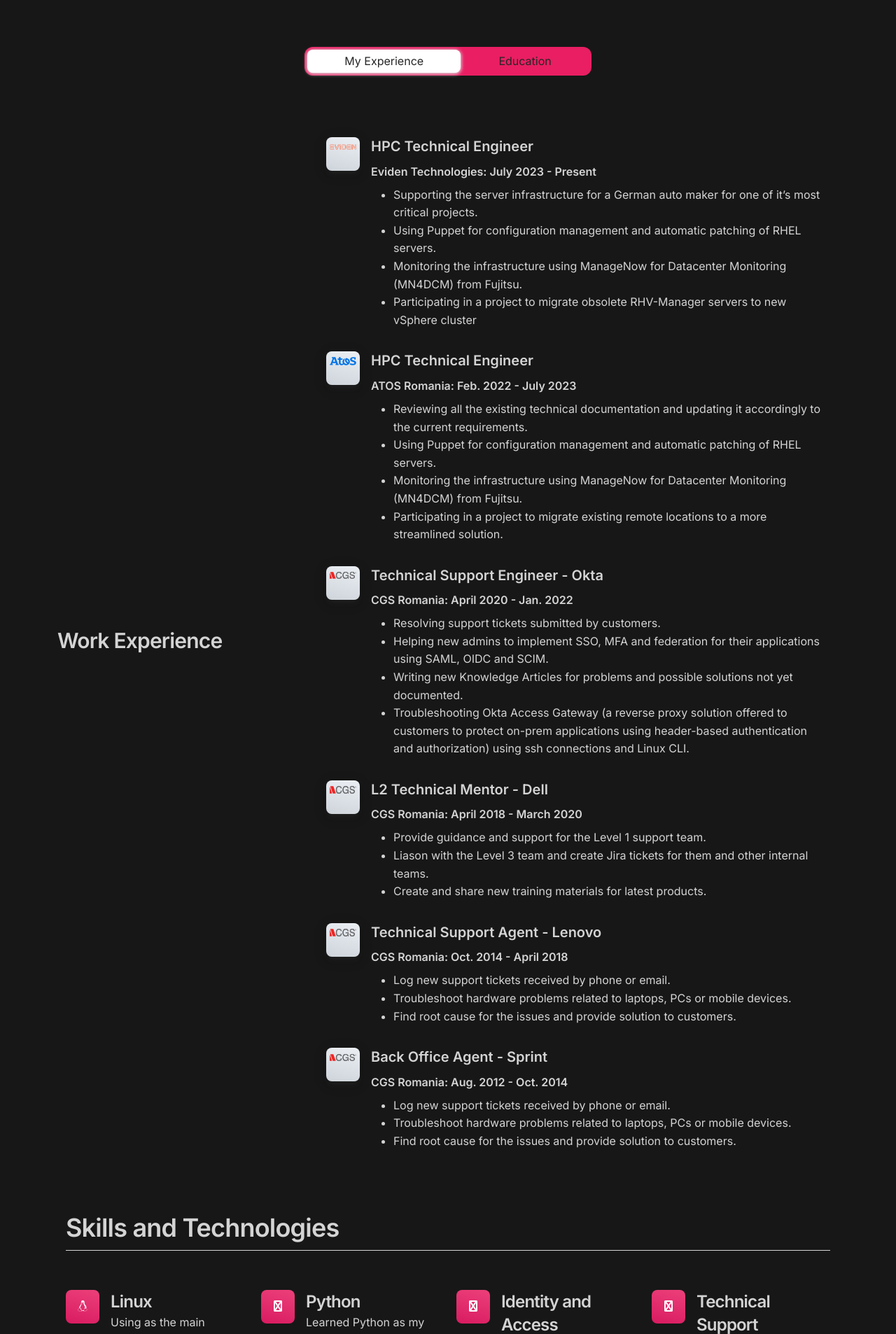
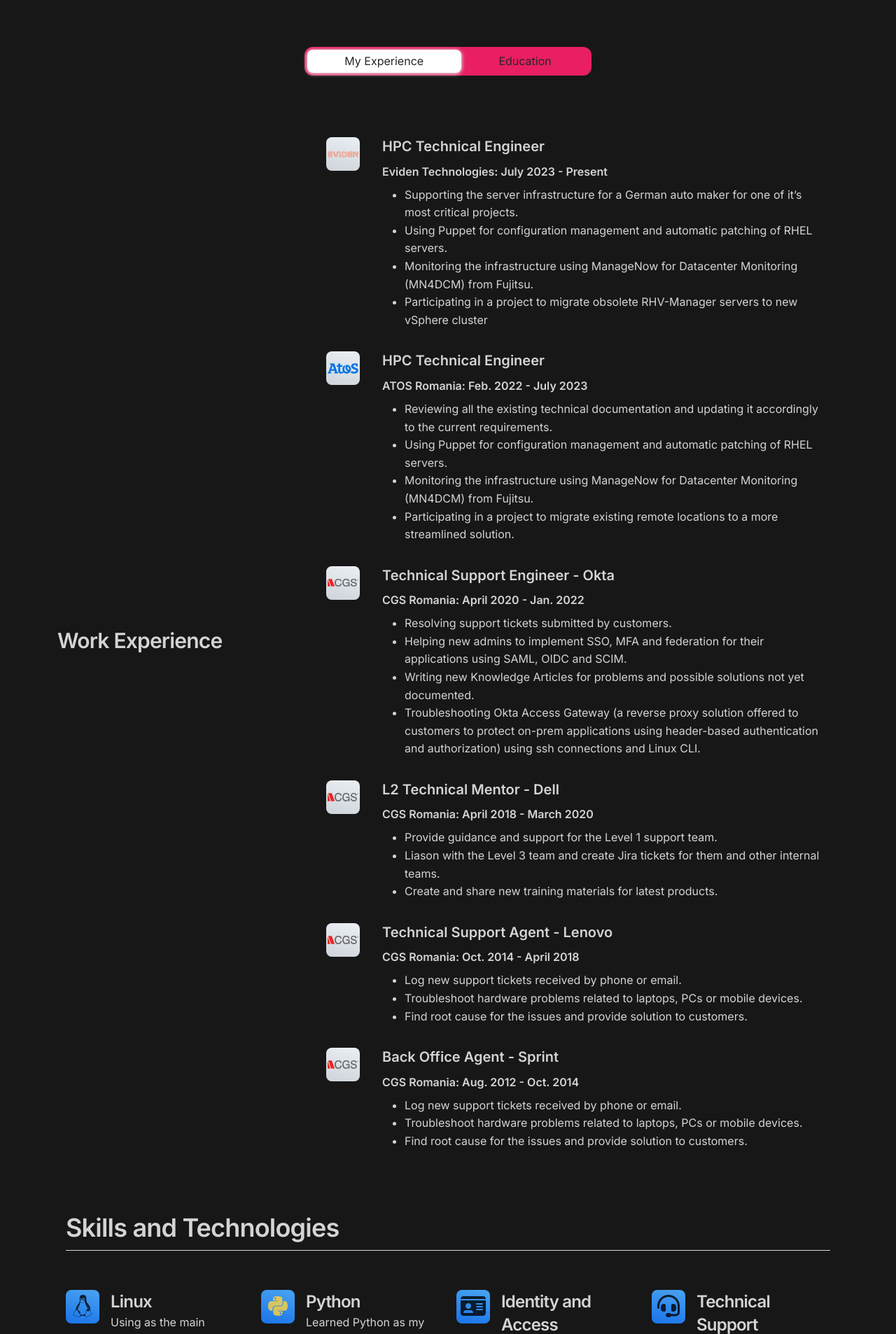
Before and after one commit to the-whiz84/Portfolio-Website, a Flask app: page / in a window 1280 px wide. Shown: the part 1163-3069 px from the top of the page at 70% size. Run offline with Flask 3, Linux system fonts and the light colour scheme; some libraries are stand-ins or nearby versions.

Commit message:
Add Skills section. Updated style of other sections

```diff
--- a/templates/base.html
+++ b/templates/base.html
@@ -71,20 +71,37 @@
                                     <a class="nav-link ps-2 d-flex justify-content-between cursor-pointer align-items-center"
                                         href="{{ url_for('home') }}">
                                         <i
-                                            class="material-symbols-rounded opacity-6 me-2 text-md">home</i>
+                                            class="material-symbols-rounded opacity-8 me-1 text-md">home</i>
                                         Home
                                     </a>
                                 </li>
                                 <li class="nav-item">
                                     <a class="nav-link ps-2 d-flex justify-content-between cursor-pointer align-items-center"
-                                        href="javascript:;">
-                                        About Me
+                                        href="#projects">
+                                        <i
+                                            class="material-symbols-rounded opacity-8 me-1 text-md">code_blocks</i>
+                                        Projects
                                     </a>
                                 </li>
                                 <li class="nav-item">
                                     <a class="nav-link ps-2 d-flex justify-content-between cursor-pointer align-items-center"
+                                        href="#experience">
+                                        <i
+                                            class="material-symbols-rounded opacity-8 me-1 text-md">work_history</i>
+                                        Experience
+                                    </a>
+                                </li>
+                                <li class="nav-item">
+                                    <a class="nav-link ps-2 d-flex justify-content-between cursor-pointer align-items-center"
+                                        href="#skills">
+                                        <i
+                                            class="material-symbols-rounded opacity-8 me-1 text-md">api</i>
+                                        Skills</a>
+                                </li>
+                                <li class="nav-item">
+                                    <a class="nav-link ps-2 d-flex justify-content-between cursor-pointer align-items-center"
                                         href="mailto:radu@zerodawn.tech"><i
-                                            class="material-symbols-rounded opacity-6 me-2 text-md">mail</i>
+                                            class="material-symbols-rounded opacity-8 me-1 text-md">mail</i>
                                         Contact Me
                                     </a>
                                 </li>
--- a/templates/index.html
+++ b/templates/index.html
@@ -12,7 +12,8 @@
                     <div
                         class="col-lg-4 text-center p-3 pe-md-0 mx-auto my-auto">
                         <img class="w-100 border-radius-md shadow-lg"
-                            src="../static/assets/img/Radu.png" alt="radu">
+                            src="{{ url_for('static', filename='assets/img/Radu.png') }}"
+                            alt="radu">
                     </div>
                     <h5 class="d-flex justify-content-center text-primary">
                         Hello, I'm</h5>
@@ -50,13 +51,13 @@
 </header>
 <!-- -------- END HEADER ------ -->
 
+<!-- START Projects -->
 <div>
-    <!-- START Projects w/ 4 cards w/ image & text & link -->
     <section class="py-3">
         <div class="container">
             <div class="row">
                 <div class="col-lg-6">
-                    <h3 class="mb-5">Check my latest Projects</h3>
+                    <h3 id="projects" class="mb-5">Check my latest Projects</h3>
                 </div>
             </div>
             <div class="row">
@@ -64,31 +65,26 @@
                     <div class="card card-plain">
                         <div class="card-header p-0 position-relative">
                             <a class="d-block blur-shadow-image">
-                                <img src="../../static/assets/img/examples/testimonial-6-2.jpg"
-                                    alt="img-blur-shadow"
+                                <img src="{{ url_for('static', filename='assets/img/examples/testimonial-6-2.jpg') }}"
+                                    alt="python projects"
                                     class="img-fluid shadow border-radius-lg"
                                     loading="lazy">
                             </a>
                         </div>
                         <div class="card-body px-0">
                             <h5>
-                                <a href="javascript:;"
-                                    class="text-dark font-weight-bold">Rover
-                                    raised $65
-                                    million</a>
+                                <a href="https://github.com/the-whiz84/Python_Projects"
+                                    class="text-light font-weight-bold">Python
+                                    Projects</a>
                             </h5>
-                            <p>
-                                Finding temporary housing for your dog
-                                should be
-                                as easy as
-                                renting an Airbnb. That’s the idea
-                                behind Rover
-                                ...
+                            <p>This is the GitHub repo for most of the projects
+                                created using Python during the 100 Days of Code
+                                bootcamp. Larger projects have separate repos.
                             </p>
-                            <a href="javascript:;"
-                                class="text-info text-sm icon-move-right">Read
-                                More
-                                <i class="fas fa-arrow-right text-xs ms-1"></i>
+                            <a href="https://github.com/the-whiz84/Python_Projects"
+                                class="text-info text-sm icon-move-right">Go to
+                                GitHub<i
+                                    class="fas fa-arrow-right text-xs ms-1"></i>
                             </a>
                         </div>
                     </div>
@@ -97,7 +93,7 @@
                     <div class="card card-plain">
                         <div class="card-header p-0 position-relative">
                             <a class="d-block blur-shadow-image">
-                                <img src="../../static/assets/img/examples/testimonial-6-3.jpg"
+                                <img src="{{ url_for('static', filename='assets/img/examples/testimonial-6-3.jpg') }}"
                                     alt="img-blur-shadow"
                                     class="img-fluid shadow border-radius-lg"
                                     loading="lazy">
@@ -129,7 +125,7 @@
                     <div class="card card-plain">
                         <div class="card-header p-0 position-relative">
                             <a class="d-block blur-shadow-image">
-                                <img src="../../static/assets/img/examples/blog-9-4.jpg"
+                                <img src="{{ url_for('static', filename='assets/img/examples/blog-9-4.jpg') }}"
                                     alt="img-blur-shadow"
                                     class="img-fluid shadow border-radius-lg"
                                     loading="lazy">
@@ -157,45 +153,51 @@
                         </div>
                     </div>
                 </div>
-                <div class="col-lg-3 col-md-12 col-12">
-                    <div class="card card-blog card-background cursor-pointer">
-                        <div class="full-background"
-                            style="background-image: url('../../static/assets/img/examples/blog2.jpg')"
-                            loading="lazy"></div>
-                        <div class="card-body">
-                            <div class="content-left text-start my-auto py-4">
-                                <h2 class="card-title text-white">
-                                    Flexible work
-                                    hours</h2>
-                                <p class="card-description text-white">
-                                    Rather
-                                    than worrying
-                                    about switching offices every couple
-                                    years,
-                                    you stay in the
-                                    same place.</p>
+
+                <div class="col-lg-3 col-sm-6">
+                    <div class="card card-plain">
+                        <div class="card-header p-0 position-relative">
+                            <a class="d-block blur-shadow-image">
+                                <img src="{{ url_for('static', filename='assets/img/examples/blog-9-4.jpg') }}"
+                                    alt="img-blur-shadow"
+                                    class="img-fluid shadow border-radius-lg"
+                                    loading="lazy">
+                            </a>
+                        </div>
+                        <div class="card-body px-0">
+                            <h5>
                                 <a href="javascript:;"
-                                    class="text-white text-sm icon-move-right">Read
-                                    More
-                                    <i
-                                        class="fas fa-arrow-right text-xs ms-1"></i>
-                                </a>
-                            </div>
+                                    class="text-dark font-weight-bold">MateLabs
+                                    machine
+                                    learning</a>
+                            </h5>
+                            <p>
+                                If you’ve ever wanted to train a machine
+                                learning model
+                                and integrate it with IFTTT, you now can
+                                with
+                                ...
+                            </p>
+                            <a href="javascript:;"
+                                class="text-info text-sm icon-move-right">Read
+                                More
+                                <i class="fas fa-arrow-right text-xs ms-1"></i>
+                            </a>
                         </div>
                     </div>
                 </div>
             </div>
         </div>
     </section>
-    <!-- END Projects w/ 4 cards w/ image & text & link -->
 </div>
+<!-- END Projects -->
 
 <!-- START Career and Education -->
 <div class="row text-center py-5 mt-4 mb-4">
     <div class="col-4 mx-auto">
         <div class="nav-wrapper position-relative end-0">
             <ul class="nav nav-pills nav-fill p-1 bg-primary" role="tablist">
-                <li class="nav-item">
+                <li id="experience" class="nav-item">
                     <a class="nav-link mb-0 px-0 py-1 active"
                         data-bs-toggle="tab" href="#experience-tabs-simple"
                         role="tab" aria-controls="experience"
@@ -225,10 +227,10 @@
                 </div>
                 <div class="col-lg-8 mt-lg-0 mt-5 ps-lg-0 ps-0">
                     <div class="p-3 info-horizontal">
-                        <div
-                            class="icon icon-shape bg-gradient-light shadow-dark text-center">
+                        <div class="icon icon-shape bg-gradient-light text-center me-3"
+                            style="display: flex; justify-content: center; align-items: center;">
                             <img src="{{ url_for('static', filename='assets/img/logos/eviden.png') }}"
-                                alt="eviden" class="w-80">
+                                alt="eviden" class="w-90">
                         </div>
                         <div class="description ps-3">
                             <h5 class="mt-5 mt-lg-0">HPC Technical Engineer</h5>
@@ -251,10 +253,10 @@
                     </div>
 
                     <div class="p-3 info-horizontal">
-                        <div
-                            class="icon icon-shape  bg-gradient-light shadow-dark text-center">
+                        <div class="icon icon-shape  bg-gradient-light text-center me-3"
+                            style="display: flex; justify-content: center; align-items: center;">
                             <img src="{{ url_for('static', filename='assets/img/logos/atos.svg') }}"
-                                alt="atos" class="w-80">
+                                alt="atos" class="w-90">
                         </div>
                         <div class="description ps-3">
                             <h5 class="mt-5 mt-lg-0">HPC Technical Engineer</h5>
@@ -278,10 +280,10 @@
                     </div>
 
                     <div class="p-3 info-horizontal">
-                        <div
-                            class="icon icon-shape  bg-gradient-light shadow-dark text-center">
+                        <div class="icon icon-shape  bg-gradient-light text-center me-3"
+                            style="display: flex; justify-content: center; align-items: center;">
                             <img src="{{ url_for('static', filename='assets/img/logos/CGS.svg') }}"
-                                alt="cgs" class="w-80">
+                                alt="cgs" class="w-90">
                         </div>
                         <div class="description ps-3">
                             <h5 class="mt-5 mt-lg-0">Technical Support Engineer
@@ -309,10 +311,10 @@
                     </div>
 
                     <div class="p-3 info-horizontal">
-                        <div
-                            class="icon icon-shape  bg-gradient-light shadow-dark text-center">
+                        <div class="icon icon-shape  bg-gradient-light text-center me-3"
+                            style="display: flex; justify-content: center; align-items: center;">
                             <img src="{{ url_for('static', filename='assets/img/logos/CGS.svg') }}"
-                                alt="cgs" class="w-80">
+                                alt="cgs" class="w-90">
                         </div>
                         <div class="description ps-3">
                             <h5 class="mt-5 mt-lg-0">L2 Technical Mentor - Dell
@@ -333,10 +335,10 @@
                     </div>
 
                     <div class="p-3 info-horizontal">
-                        <div
-                            class="icon icon-shape  bg-gradient-light shadow-dark text-center">
+                        <div class="icon icon-shape  bg-gradient-light text-center me-3"
+                            style="display: flex; justify-content: center; align-items: center;">
                             <img src="{{ url_for('static', filename='assets/img/logos/CGS.svg') }}"
-                                alt="cgs" class="w-80">
+                                alt="cgs" class="w-90">
                         </div>
                         <div class="description ps-3">
                             <h5 class="mt-5 mt-lg-0">Technical Support Agent -
@@ -357,10 +359,10 @@
                     </div>
 
                     <div class="p-3 info-horizontal">
-                        <div
-                            class="icon icon-shape  bg-gradient-light shadow-dark text-center">
+                        <div class="icon icon-shape  bg-gradient-light text-center me-3"
+                            style="display: flex; justify-content: center; align-items: center;">
                             <img src="{{ url_for('static', filename='assets/img/logos/CGS.svg') }}"
-                                alt="cgs" class="w-80">
+                                alt="cgs" class="w-90">
                         </div>
                         <div class="description ps-3">
                             <h5 class="mt-5 mt-lg-0">Back Office Agent - Sprint
@@ -398,7 +400,7 @@
                 <div class="col-lg-8 mt-lg-0 mt-5 ps-lg-0 ps-0">
                     <div class="p-3 info-horizontal">
                         <div
-                            class="icon icon-shape  bg-gradient-light shadow-dark text-center">
+                            class="icon icon-shape  bg-gradient-light text-center me-3">
                             <img src="{{ url_for('static', filename='assets/img/logos/spiru_haret.jpg') }}"
                                 alt="cgs" class="w-100">
                         </div>
@@ -421,8 +423,9 @@
 
                     <div class="p-3 info-horizontal">
                         <div
-                            class="icon icon-shape  bg-gradient-dark shadow-dark text-center">
-                            <i class="fas fa-graduation-cap opacity-10"></i>
+                            class="icon icon-shape  bg-gradient-light text-center me-3">
+                            <i class="fa-solid fa-graduation-cap fa-2xl"
+                                style="color: #000000;"></i>
                         </div>
                         <div class="description ps-3">
                             <h5 class="mt-5 mt-lg-0">Baccalaureate Diploma</h5>
@@ -437,8 +440,9 @@
 
                     <div class="p-3 info-horizontal">
                         <div
-                            class="icon icon-shape  bg-gradient-dark shadow-dark text-center">
-                            <i class="fas fa-school opacity-10"></i>
+                            class="icon icon-shape  bg-gradient-light text-center me-3">
+                            <i class="fa-solid fa-school fa-2xl"
+                                style="color: #000000;"></i>
                         </div>
                         <div class="description ps-3">
                             <h5 class="mt-5 mt-lg-0">Secondary School
@@ -462,18 +466,17 @@
 <!-- END Education -->
 <!-- END Career and Education -->
 
-<!-- START Technologies -->
+<!-- START Skills and Technologies -->
 <div class="container px-4 py-5 mt-4 mb-4" id="icon-grid">
-    <h2 class="pb-2 border-bottom">Skills and Technologies</h2>
-
+    <h2 id="skills" class="pb-2 border-bottom">Skills and Technologies</h2>
     <div
         class="row row-cols-1 row-cols-sm-2 row-cols-md-3 row-cols-lg-4 g-4 py-5">
         <div class="col d-flex align-items-start">
-            <div class="icon icon-shape text-center bg-gradient-primary flex-shrink-0 me-3"
-                width="1.75em" height="1.75em">
-                <i class="fab fa-linux opacity-10"></i>
+            <div
+                class="icon icon-shape text-center bg-gradient-info flex-shrink-0 me-3">
+                <i class="fa-brands fa-linux fa-2xl"
+                    style="color: #000000;"></i>
             </div>
-
             <div>
                 <h3 class="fw-bold mb-0 fs-4 text-body-emphasis"> Linux</h3>
                 <p>Using as the main operating system. Capable of writing
@@ -482,9 +485,10 @@
             </div>
         </div>
         <div class="col d-flex align-items-start">
-            <div class="icon icon-shape text-center bg-gradient-primary flex-shrink-0 me-3"
-                width="1.75em" height="1.75em">
-                <i class="fas fa-python opacity-10"></i>
+            <div
+                class="icon icon-shape text-center bg-gradient-info flex-shrink-0 me-3">
+                <i class="fa-brands fa-python fa-2xl"
+                    style="color: #FFD43B;"></i>
             </div>
             <div>
                 <h3 class="fw-bold mb-0 fs-4 text-body-emphasis">Python</h3>
@@ -494,24 +498,24 @@
             </div>
         </div>
         <div class="col d-flex align-items-start">
-            <div class="icon icon-shape text-center bg-gradient-primary flex-shrink-0 me-3"
-                width="1.75em" height="1.75em">
-                <i class="fas fa-python opacity-10"></i>
+            <div
+                class="icon icon-shape text-center bg-gradient-info flex-shrink-0 me-3">
+                <i class="fa-solid fa-id-card fa-2xl"
+                    style="color: #000000;"></i>
             </div>
             <div>
                 <h3 class="fw-bold mb-0 fs-4 text-body-emphasis">Identity and
                     Access Management</h3>
-                <p>Experienced in resolving support tickets raised by clients
-                    that use Okta to
-                    integrate their on-prem or cloud applications with SSO, MFA
-                    and Lifecycle
-                    Management.</p>
+                <p>Resolved support tickets for Okta clients that integrated
+                    their on-prem or cloud applications with SSO, MFA and
+                    Lifecycle Management.</p>
             </div>
         </div>
         <div class="col d-flex align-items-start">
-            <div class="icon icon-shape text-center bg-gradient-primary flex-shrink-0 me-3"
-                width="1.75em" height="1.75em">
-                <i class="fas fa-python opacity-10"></i>
+            <div
+                class="icon icon-shape text-center bg-gradient-info flex-shrink-0 me-3">
+                <i class="fa-solid fa-headset fa-2xl"
+                    style="color: #000000;"></i>
             </div>
             <div>
                 <h3 class="fw-bold mb-0 fs-4 text-body-emphasis">Technical
@@ -522,9 +526,10 @@
             </div>
         </div>
         <div class="col d-flex align-items-start">
-            <div class="icon icon-shape text-center bg-gradient-primary flex-shrink-0 me-3"
-                width="1.75em" height="1.75em">
-                <i class="fas fa-python opacity-10"></i>
+            <div
+                class="icon icon-shape text-center bg-gradient-info flex-shrink-0 me-3">
+                <i class="fa-brands fa-github fa-2xl"
+                    style="color: #000000;"></i>
             </div>
             <div>
                 <h3 class="fw-bold mb-0 fs-4 text-body-emphasis">Git and GitHub
@@ -534,9 +539,10 @@
             </div>
         </div>
         <div class="col d-flex align-items-start">
-            <div class="icon icon-shape text-center bg-gradient-primary flex-shrink-0 me-3"
-                width="1.75em" height="1.75em">
-                <i class="fab fa-puppet opacity-10"></i>
+            <div
+                class="icon icon-shape text-center bg-gradient-info flex-shrink-0 me-3">
+                <i class="fa-solid fa-code-merge fa-2xl"
+                    style="color: #000000;"></i>
             </div>
             <div>
                 <h3 class="fw-bold mb-0 fs-4 text-body-emphasis">Puppet</h3>
@@ -545,9 +551,9 @@
             </div>
         </div>
         <div class="col d-flex align-items-start">
-            <div class="icon icon-shape text-center bg-gradient-primary flex-shrink-0 me-3"
-                width="1.75em" height="1.75em">
-                <i class="fab fa-puppet opacity-10"></i>
+            <div
+                class="icon icon-shape text-center bg-gradient-info flex-shrink-0 me-3">
+                <i class="fa-brands fa-aws fa-2xl" style="color: #ffffff;"></i>
             </div>
             <div>
                 <h3 class="fw-bold mb-0 fs-4 text-body-emphasis">Cloud Computing
@@ -557,9 +563,9 @@
             </div>
         </div>
         <div class="col d-flex align-items-start">
-            <div class="icon icon-shape text-center bg-gradient-primary flex-shrink-0 me-3"
-                width="1.75em" height="1.75em">
-                <i class="fab fa-puppet opacity-10"></i>
+            <div
+                class="icon icon-shape text-center bg-gradient-info flex-shrink-0 me-3">
+                <i class="fa-solid fa-code fa-2xl" style="color: #000000;"></i>
             </div>
             <div>
                 <h3 class="fw-bold mb-0 fs-4 text-body-emphasis">Web Development
@@ -570,6 +576,6 @@
         </div>
     </div>
 </div>
-<!-- END Technologies -->
+<!-- END Skills and Technologies -->
 
 {% endblock %}
```
Also changed, not shown: other parts of templates/base.html (+15 -13 lines).
